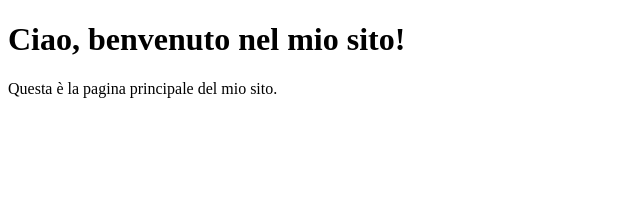
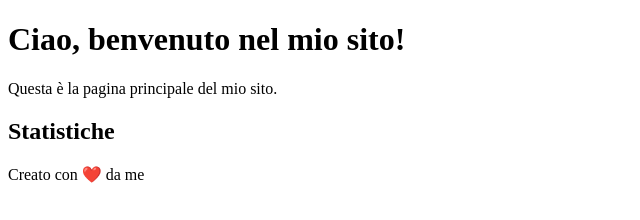
Before and after one commit to chiaramarcucc/hello-world, a plain HTML site: page index.html in a window 1280 px wide. Shown: the whole page, without its empty margins (0-640 px from the left). Drawn offline with Linux system fonts and the light colour scheme; no server answers.

Commit message:
Update index.html

```diff
--- a/index.html
+++ b/index.html
@@ -8,5 +8,15 @@
 <body>
     <h1>Ciao, benvenuto nel mio sito!</h1>
     <p>Questa è la pagina principale del mio sito.</p>
+        <main>
+        <section id="stats">
+            <h2>Statistiche</h2>
+            <!-- Qui puoi inserire le statistiche -->
+        </section>
+    </main>
+    <footer>
+        <p>Creato con ❤️ da me</p>
+    </footer>
+    <script src="dati.js"></script>
 </body>
 </html>
```
